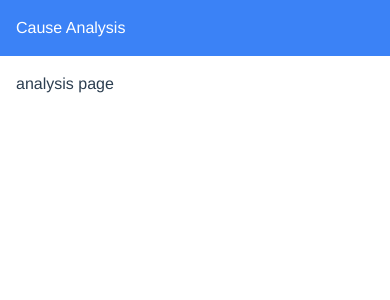
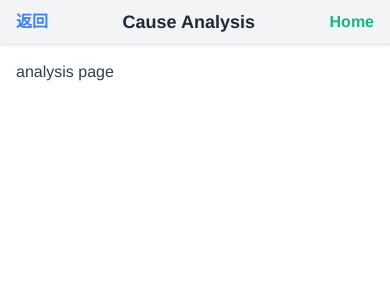
Before and after one commit to FanZejie/mobile-web-vue2, a Vue app: page /causeAnalysis in a window 390 px wide. Shown: the top 300 px of the page. Built offline with nearby package versions, Linux system fonts and the light colour scheme.

Commit message:
将banner组件抽出来

```diff
--- a/src/components/ResponsiveLayout.vue
+++ b/src/components/ResponsiveLayout.vue
@@ -1,8 +1,8 @@
 <template>
     <div class="flex flex-col md:flex-row">
       <!-- 动态 Banner -->
-      <div class="block md:hidden bg-blue-500 text-white p-4">
-        <h1>{{ bannerTitle }}</h1>
+      <div class="block md:hidden">
+        <TopNavBar />
       </div>
 
       <!-- 独立 Sidebar 组件 -->
@@ -17,29 +17,23 @@
 
   <script>
   import Sidebar from './Sidebar.vue';
+import TopNavBar from './TopNavBar.vue';
 
   export default {
     components: {
       Sidebar,
+      TopNavBar
     },
     data() {
       return {
-        bannerTitle: '', // 当前 Banner 的标题
+
       };
     },
     watch: {
-      // 监听路由变化，动态更新标题
-      $route: {
-        immediate: true,
-        handler() {
-          this.updateBanner();
-        },
-      },
+
     },
     methods: {
-      updateBanner() {
-        this.bannerTitle = this.$route.meta?.title || 'Default Title';
-      },
+
     },
   };
   </script>
--- a/src/components/TopNavBar.vue
+++ b/src/components/TopNavBar.vue
@@ -1,34 +1,49 @@
 <template>
  <div class="flex items-center justify-between bg-gray-100 px-4 py-2 shadow">
   <!-- 左侧 返回 -->
-  <button class="text-blue-500 font-bold">返回</button>
+  <button class="text-blue-500 font-bold" @click="handleBack">返回</button>
 
   <!-- 中间 Title -->
-  <h1 class="text-lg font-semibold text-center flex-grow text-gray-800">{{ title }}</h1>
+  <h1 class="text-lg font-semibold text-center flex-grow text-gray-800">{{ bannerTitle }}</h1>
 
   <!-- 右侧 Home -->
-  <button class="text-green-500 font-bold">Home</button>
+  <button class="text-green-500 font-bold" @click="handleHome">Home</button>
 </div>
 </template>
-nod
 <script>
 export default {
   name: '',
   components: {},
   props: {
-    title: {
-      type: String,
-      default: ''
+  },
+  data () {
+    return {
+      bannerTitle: '', // 当前 Banner 的标题
     }
   },
-  data () {
-    return {}
+  computed: {},
+  watch: {
+    // 监听路由变化，动态更新标题
+    $route: {
+        immediate: true,
+        handler() {
+          this.updateBanner();
+        },
+      },
   },
-  computed: {},
-  watch: {},
   created () {},
   mounted () {},
-  methods: {}
+  methods: {
+    handleHome(){
+      this.$router.push('/')
+    },
+    handleBack() {
+      this.$router.go(-1); // 返回上一页
+    },
+    updateBanner() {
+        this.bannerTitle = this.$route.meta?.title || 'Default Title';
+      },
+  }
 }
 </script>
 
```
